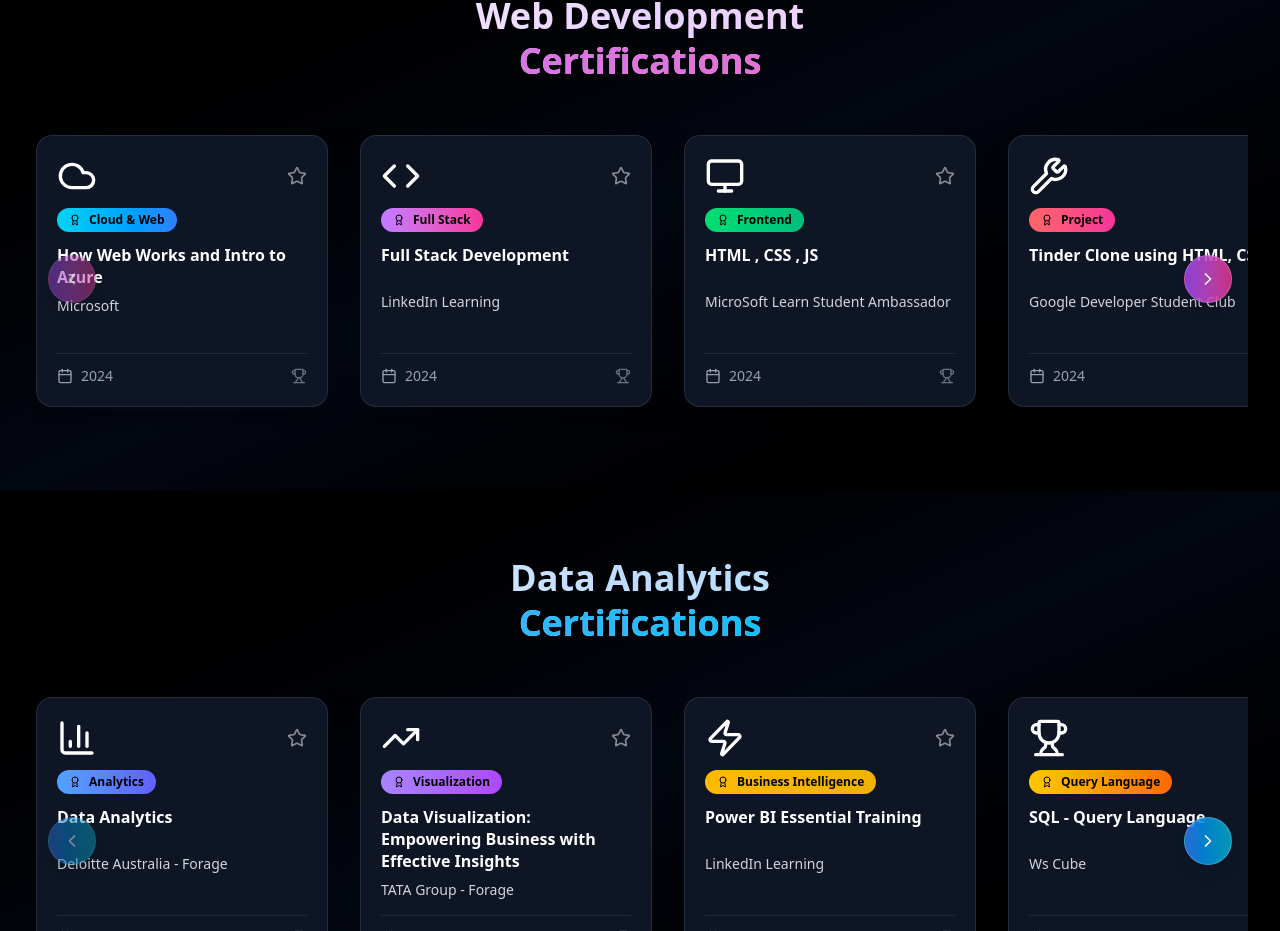
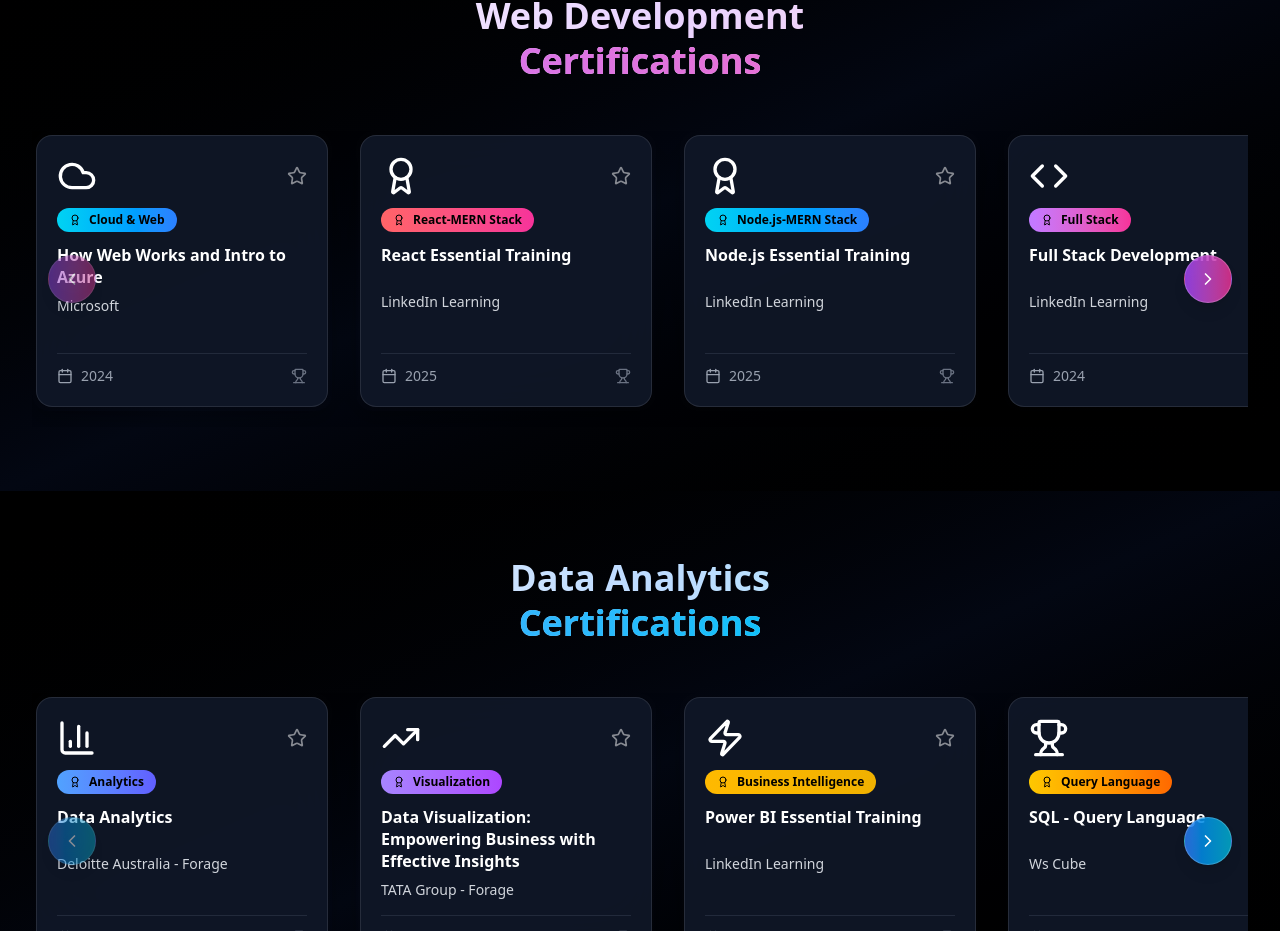
Before and after one commit to 27082004muskan/My-Website, a React (Vite) app: page / in a window 1280 px wide. Shown: the part 5995-6926 px from the top of the page. Built offline with nearby package versions, Linux system fonts and the light colour scheme.

Commit message:
react,node certification added

```diff
--- a/src/components/Certifications.jsx
+++ b/src/components/Certifications.jsx
@@ -10,6 +10,8 @@
 import Excel from "../assets/certificates/Excel.pdf";
 import Tableau from "../assets/certificates/tableau.pdf";
 import PowerBi from "../assets/certificates/powerBi.pdf";
+import React_Mern from "../assets/certificates/react.pdf";
+import NodeJs from "../assets/certificates/Node.pdf";
 
 const Certifications = () => {
   const mernScrollRef = useRef(null);
@@ -32,6 +34,27 @@
       downloadUrl: MicroSoft,
       fileName: "Microsoft_Azure_Certificate"
     },
+        {
+      title: " React Essential Training",
+      issuer: "LinkedIn Learning",
+      date: "2025",
+      icon: "Terminal",
+      category: "React-MERN Stack",
+      color: "from-red-400 to-pink-500",
+      downloadUrl: React_Mern,
+      fileName: "React_Essential_Training_Certificate"
+    },
+      {
+      title: " Node.js Essential Training",
+      issuer: "LinkedIn Learning",
+      date: "2025",
+      icon: "Database",
+      category: "Node.js-MERN Stack",
+      color: "from-cyan-400 to-blue-500",
+      downloadUrl: NodeJs,
+      fileName: "Nodejs_Essential_Training_Certificate"
+    },
+
     {
       title: "Full Stack Development",
       issuer: "LinkedIn Learning",
```
Also changed, not shown: 2 other files (tests, documents, lock files or other folders).
